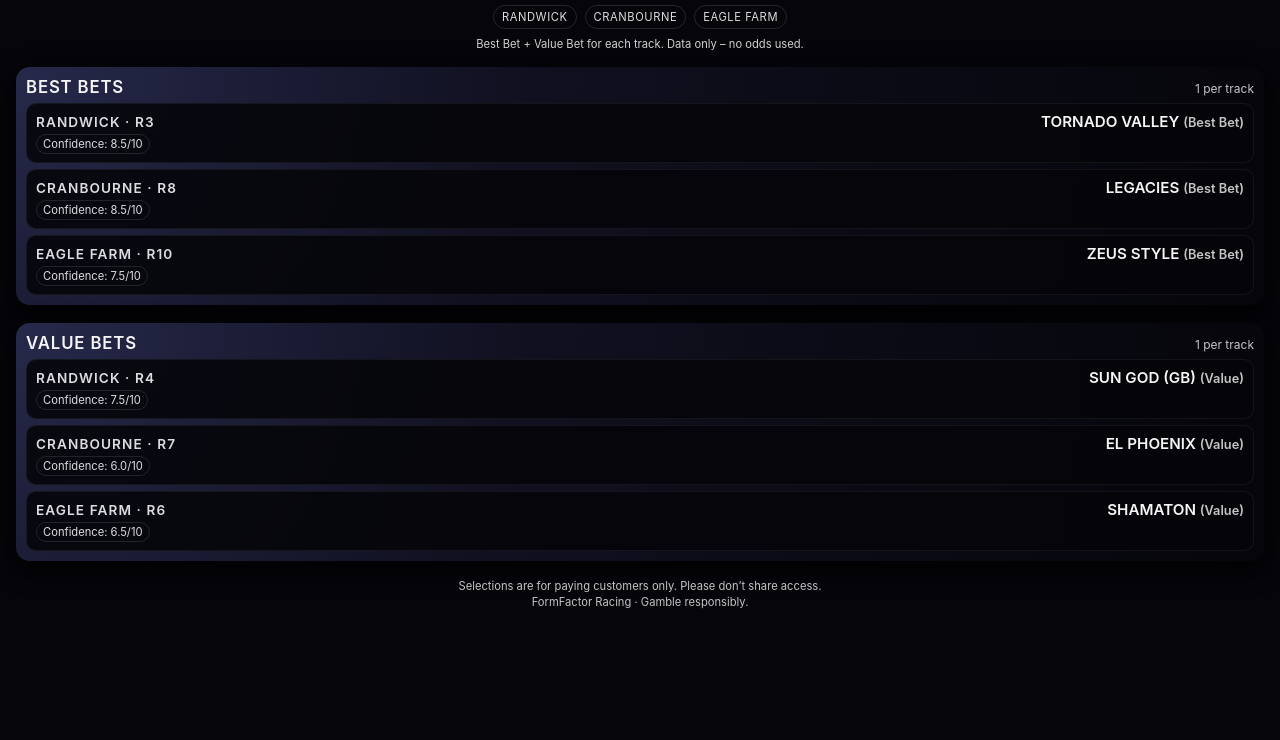
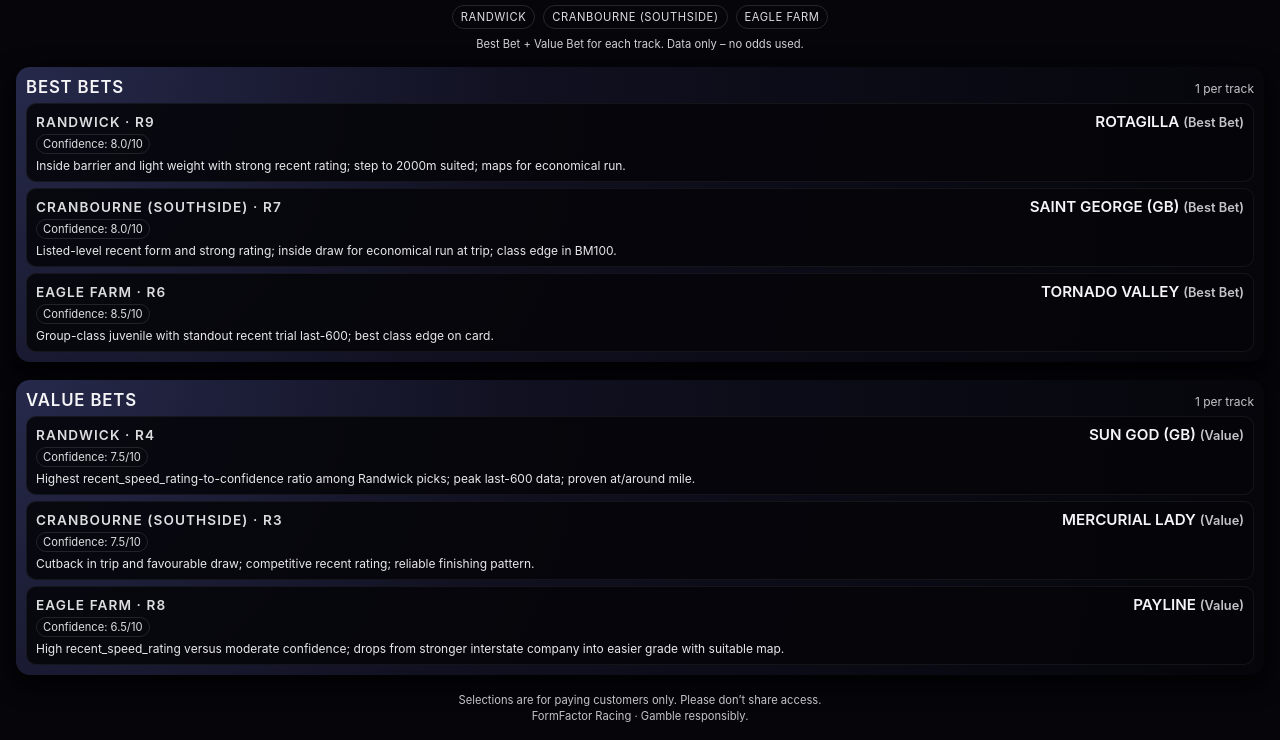
Before and after one commit to Shead83/formfactor-racing, a plain HTML site: page formfactor_racing_site_v2/formfactor_best_value_bets.html in a window 1280 px wide. Shown: the part 67-807 px from the top of the page. Drawn offline with Linux system fonts and the light colour scheme.

Commit message:
Update formfactor_best_value_bets.html

```diff
--- a/formfactor_racing_site_v2/formfactor_best_value_bets.html
+++ b/formfactor_racing_site_v2/formfactor_best_value_bets.html
@@ -134,7 +134,7 @@
     <div class="subheading">FormFactor Racing – Saturday 2025-12-27</div>
     <div class="badge-row">
       <span class="badge">Randwick</span>
-      <span class="badge">Cranbourne</span>
+      <span class="badge">Cranbourne (Southside)</span>
       <span class="badge">Eagle Farm</span>
     </div>
     <div class="legend">
@@ -151,26 +151,29 @@
 
       <article class="race-card">
         <div class="race-heading">
-          <div class="race-num">Randwick · R3</div>
-          <div class="horse-name">TORNADO VALLEY <span style="font-size:0.8rem;opacity:0.8;">(Best Bet)</span></div>
+          <div class="race-num">Randwick · R9</div>
+          <div class="horse-name">ROTAGILLA <span style="font-size:0.8rem;opacity:0.8;">(Best Bet)</span></div>
         </div>
-        <div class="meta-row"><span class="pill">Confidence: 8.5/10</span></div>
+        <div class="meta-row"><span class="pill">Confidence: 8.0/10</span></div>
+        <div class="explanation">Inside barrier and light weight with strong recent rating; step to 2000m suited; maps for economical run.</div>
       </article>
 
       <article class="race-card">
         <div class="race-heading">
-          <div class="race-num">Cranbourne · R8</div>
-          <div class="horse-name">LEGACIES <span style="font-size:0.8rem;opacity:0.8;">(Best Bet)</span></div>
+          <div class="race-num">Cranbourne (Southside) · R7</div>
+          <div class="horse-name">SAINT GEORGE (GB) <span style="font-size:0.8rem;opacity:0.8;">(Best Bet)</span></div>
         </div>
-        <div class="meta-row"><span class="pill">Confidence: 8.5/10</span></div>
+        <div class="meta-row"><span class="pill">Confidence: 8.0/10</span></div>
+        <div class="explanation">Listed-level recent form and strong rating; inside draw for economical run at trip; class edge in BM100.</div>
       </article>
 
       <article class="race-card">
         <div class="race-heading">
-          <div class="race-num">Eagle Farm · R10</div>
-          <div class="horse-name">ZEUS STYLE <span style="font-size:0.8rem;opacity:0.8;">(Best Bet)</span></div>
+          <div class="race-num">Eagle Farm · R6</div>
+          <div class="horse-name">TORNADO VALLEY <span style="font-size:0.8rem;opacity:0.8;">(Best Bet)</span></div>
         </div>
-        <div class="meta-row"><span class="pill">Confidence: 7.5/10</span></div>
+        <div class="meta-row"><span class="pill">Confidence: 8.5/10</span></div>
+        <div class="explanation">Group-class juvenile with standout recent trial last-600; best class edge on card.</div>
       </article>
 
     </div>
@@ -189,22 +192,25 @@
           <div class="horse-name">SUN GOD (GB) <span style="font-size:0.8rem;opacity:0.8;">(Value)</span></div>
         </div>
         <div class="meta-row"><span class="pill">Confidence: 7.5/10</span></div>
+        <div class="explanation">Highest recent_speed_rating-to-confidence ratio among Randwick picks; peak last-600 data; proven at/around mile.</div>
       </article>
 
       <article class="race-card">
         <div class="race-heading">
-          <div class="race-num">Cranbourne · R7</div>
-          <div class="horse-name">EL PHOENIX <span style="font-size:0.8rem;opacity:0.8;">(Value)</span></div>
+          <div class="race-num">Cranbourne (Southside) · R3</div>
+          <div class="horse-name">MERCURIAL LADY <span style="font-size:0.8rem;opacity:0.8;">(Value)</span></div>
         </div>
-        <div class="meta-row"><span class="pill">Confidence: 6.0/10</span></div>
+        <div class="meta-row"><span class="pill">Confidence: 7.5/10</span></div>
+        <div class="explanation">Cutback in trip and favourable draw; competitive recent rating; reliable finishing pattern.</div>
       </article>
 
       <article class="race-card">
         <div class="race-heading">
-          <div class="race-num">Eagle Farm · R6</div>
-          <div class="horse-name">SHAMATON <span style="font-size:0.8rem;opacity:0.8;">(Value)</span></div>
+          <div class="race-num">Eagle Farm · R8</div>
+          <div class="horse-name">PAYLINE <span style="font-size:0.8rem;opacity:0.8;">(Value)</span></div>
         </div>
         <div class="meta-row"><span class="pill">Confidence: 6.5/10</span></div>
+        <div class="explanation">High recent_speed_rating versus moderate confidence; drops from stronger interstate company into easier grade with suitable map.</div>
       </article>
 
     </div>
```
